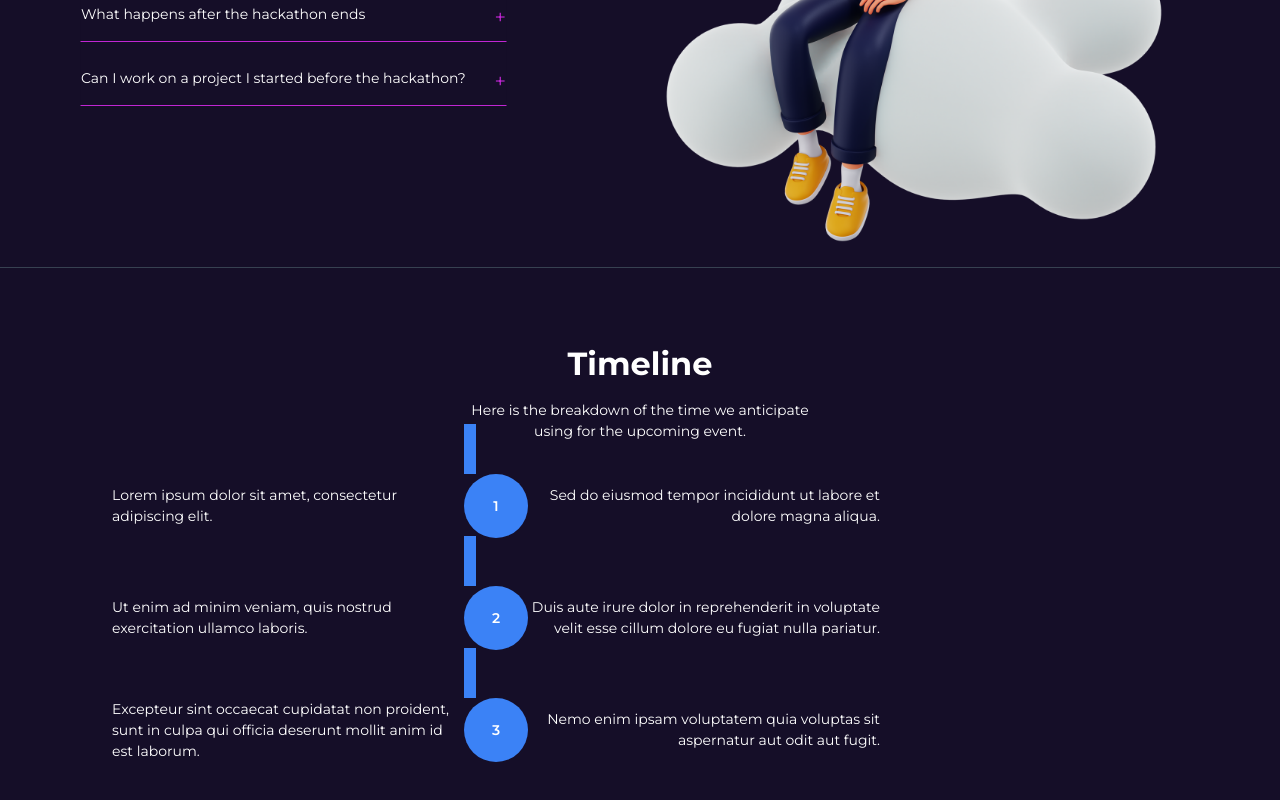
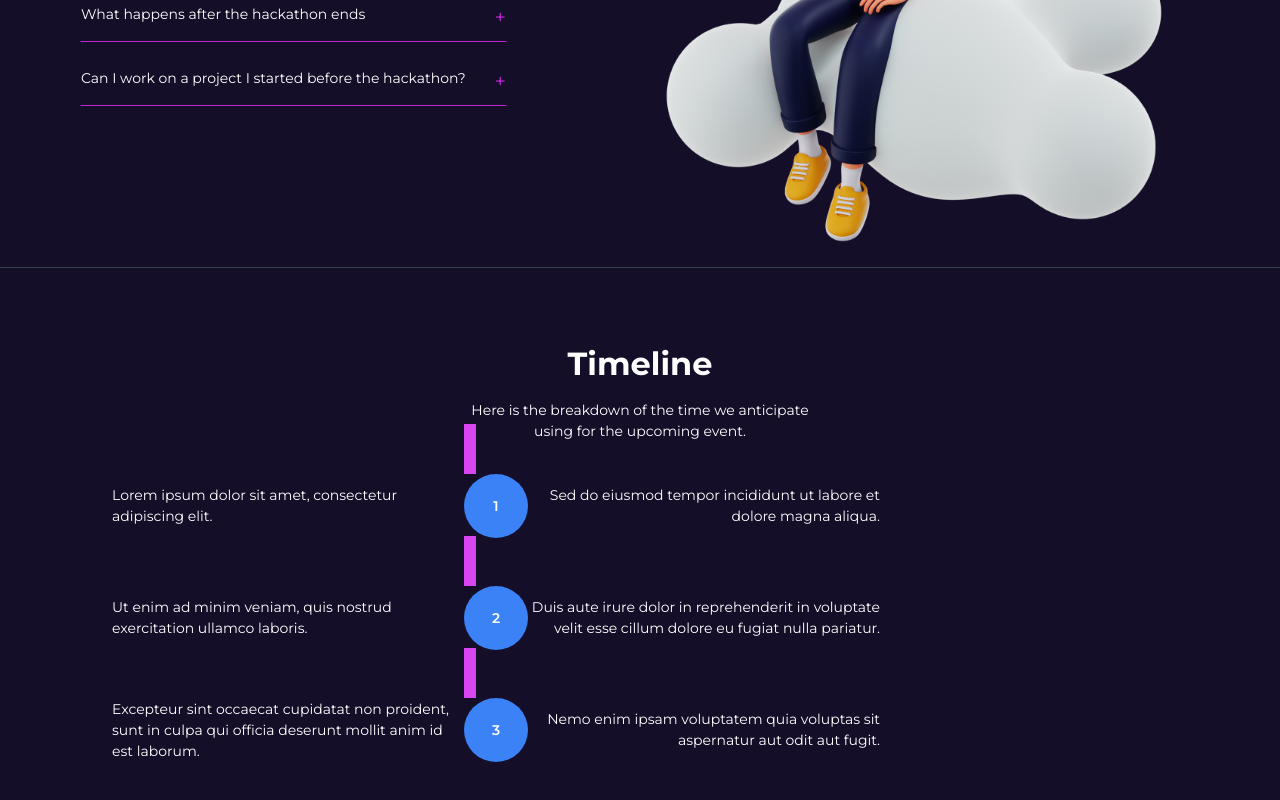
Before and after one commit to Emmanuel-Ingwe/getlinked-testweb, a Next.js app: page / in a window 1280 px wide. Shown: the part 3641-4441 px from the top of the page. Built offline with nearby package versions, Linux system fonts and the light colour scheme; a web font is replaced by a local one.

Commit message:
vertical line bg

```diff
--- a/components/Landing/Timeline/index.tsx
+++ b/components/Landing/Timeline/index.tsx
@@ -42,7 +42,7 @@ const index = () => {
                     <p>{item.leftText}</p>
                   </div>
                   <div key={index} className="relative">
-                  <div className="h-[50px] w-3 bg-blue-500 absolute top-0 -mt-[50px]"></div>
+                  <div className="h-[50px] w-3 bg-fuchsia-500 absolute top-0 -mt-[50px]"></div>
                   <div className="rounded-full bg-blue-500 text-white w-16 h-16 flex items-center justify-center text-2xl font-semibold">
                     {item.number}
                   </div>
```
